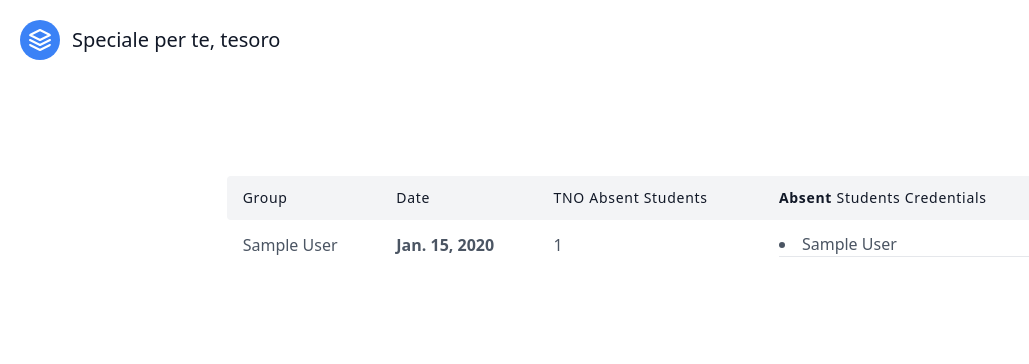
After one commit to KhayitovDev/Student-Attendance, a Django app: page /attendance-records/1/ in a window 1280 px wide. The commit adds this page. Shown: the top 364 px of the page, without its empty margins (0-1029 px from the left). Run offline with Django 4.2, Linux system fonts and the light colour scheme; tables that the repository leaves empty hold one stand-in row (values such as "Sample post"); some libraries are stand-ins or nearby versions.

Commit message:
created views, templates, attendance record etc

```diff
--- a/core/settings.py
+++ b/core/settings.py
@@ -27,6 +27,7 @@ INSTALLED_APPS = [
     'django.contrib.messages',
     'django.contrib.staticfiles',
     'student',
+    'widget_tweaks',
 ]
 
 MIDDLEWARE = [
--- a/student/models.py
+++ b/student/models.py
@@ -17,16 +17,10 @@ class Student(models.Model):
         return f"{self.first_name} {self.last_name}"
 
 class AttendanceRecord(models.Model):
-    IS_PRESENT='T'
-    IS_NOT_PRESENT='F'
-    CHOICES=[
-        (IS_PRESENT, 'True'),
-        (IS_NOT_PRESENT, 'False')
-    ]
     student = models.ManyToManyField(Student)
-    group=models.ForeignKey(Group, on_delete=models.CASCADE)
+    group=models.ForeignKey(Group, on_delete=models.CASCADE, blank=True, null=True)
     date = models.DateField()
-    is_present = models.CharField(max_length=1, choices=CHOICES, default=IS_NOT_PRESENT)
+    is_absent = models.BooleanField(default=False)
 
     def __str__(self):
-        return f"{self.group.title}-{self.date}"
+        return f"{self.group.title} | {self.date}"
--- a/student/urls.py
+++ b/student/urls.py
@@ -4,5 +4,6 @@ from . import views
 urlpatterns = [
     path('', views.group_list, name='group_list'),
     path('group_detail/<int:pk>/', views.group_detail, name='group_detail'),
-    path('attendance/<int:group_id>/', views.AttendanceCreateView.as_view(), name='take_attendance')
+    path('attendance/<int:group_id>/', views.AttendanceCreateView.as_view(), name='take_attendance'),
+    path('attendance-records/<int:group_id>/', views.AttendanceListView.as_view(), name='attendance_listview')
 ]
--- a/student/views.py
+++ b/student/views.py
@@ -2,7 +2,7 @@ from typing import Any
 from django.db import models
 from django.shortcuts import render, redirect, get_object_or_404
 from .models import Student, AttendanceRecord,Group
-from django.views.generic import CreateView, DetailView
+from django.views.generic import CreateView, DetailView, ListView
 from .forms import AttendanceForm
 from django.urls import reverse_lazy
 
@@ -17,16 +17,23 @@ def group_detail(request, pk):
     context={'group':group}
     return render(request, 'group_detail.html', context)
 
-class GroupDetail(DetailView):
-    model=Student
-    template_name='group_detail.html'
+class AttendanceListView(ListView):
+    template_name='records.html'
+    context_object_name='attendance_records'
 
     def get_queryset(self):
-        group_id=self.kwargs['pk']
-        return Student.objects.filter(group_id=group_id)
+        group_id=self.kwargs.get('group_id')
+        return AttendanceRecord.objects.filter(group_id=group_id)
+
 
 class AttendanceCreateView(CreateView):
     model=AttendanceRecord
     form_class=AttendanceForm
     template_name='attendance.html'
     success_url=reverse_lazy('group_list')
+
+    def get_form_kwargs(self):
+        kwargs = super().get_form_kwargs()
+        group_id = self.kwargs.get('group_id')
+        kwargs['group_id'] = group_id
+        return kwargs
--- /dev/null
+++ b/templates/records.html
@@ -0,0 +1,44 @@
+{% extends "base.html" %}
+{% block content %}
+
+<section class="text-gray-600 body-font">
+  <div class="container px-5 py-24 mx-auto">
+    <div class="lg:w-2/3 w-full mx-auto overflow-auto">
+      <table class="table-auto w-full text-left whitespace-no-wrap">
+        <thead>
+          <tr>
+            <th class="px-4 py-3 title-font tracking-wider font-medium text-gray-900 text-sm bg-gray-100 rounded-tl rounded-bl">Group</th>
+            <th class="px-4 py-3 title-font tracking-wider font-medium text-gray-900 text-sm bg-gray-100">Date</th>
+            <th class="px-4 py-3 title-font tracking-wider font-medium text-gray-900 text-sm bg-gray-100">TNO Absent Students</th>
+            <th class="px-4 py-3 title-font tracking-wider font-medium text-gray-900 text-sm bg-gray-100"><strong>Absent</strong> Students Credentials</th>
+
+          </tr>
+        </thead>
+        <tbody>
+            {% for record in attendance_records  %}
+
+          <tr>
+
+            <td class="px-4 py-3">{{record.group.title}}</td>
+            <td class="px-4 py-3"><strong>{{ record.date }}</strong></td>
+            <td class="px-4 py-3">{{record.student.all.count}}</td>
+            <td class="px-4 py-3">
+                {% for student in record.student.all %}
+                {% if record.is_absent %}
+                 <li>{{student.first_name}} {{student.last_name}}</li>
+                  <hr>
+                {% endif %}
+                {% endfor %}
+            </td>
+
+          </tr>
+            {% endfor %}
+
+
+        </tbody>
+      </table>
+    </div>
+  </div>
+</section>
+
+{% endblock content %}
```
Also changed, not shown: student/forms.py (+14 -3 lines), templates/attendance.html (+20 -3 lines), templates/group_detail.html (+17 -3 lines), student/migrations/0001_initial.py, student/migrations/0002_alter_attendancerecord_is_present.py, student/migrations/0002_remove_attendancerecord_student_and_more.py (deleted), student/migrations/0003_rename_is_present_attendancerecord_is_absent.py (added).
